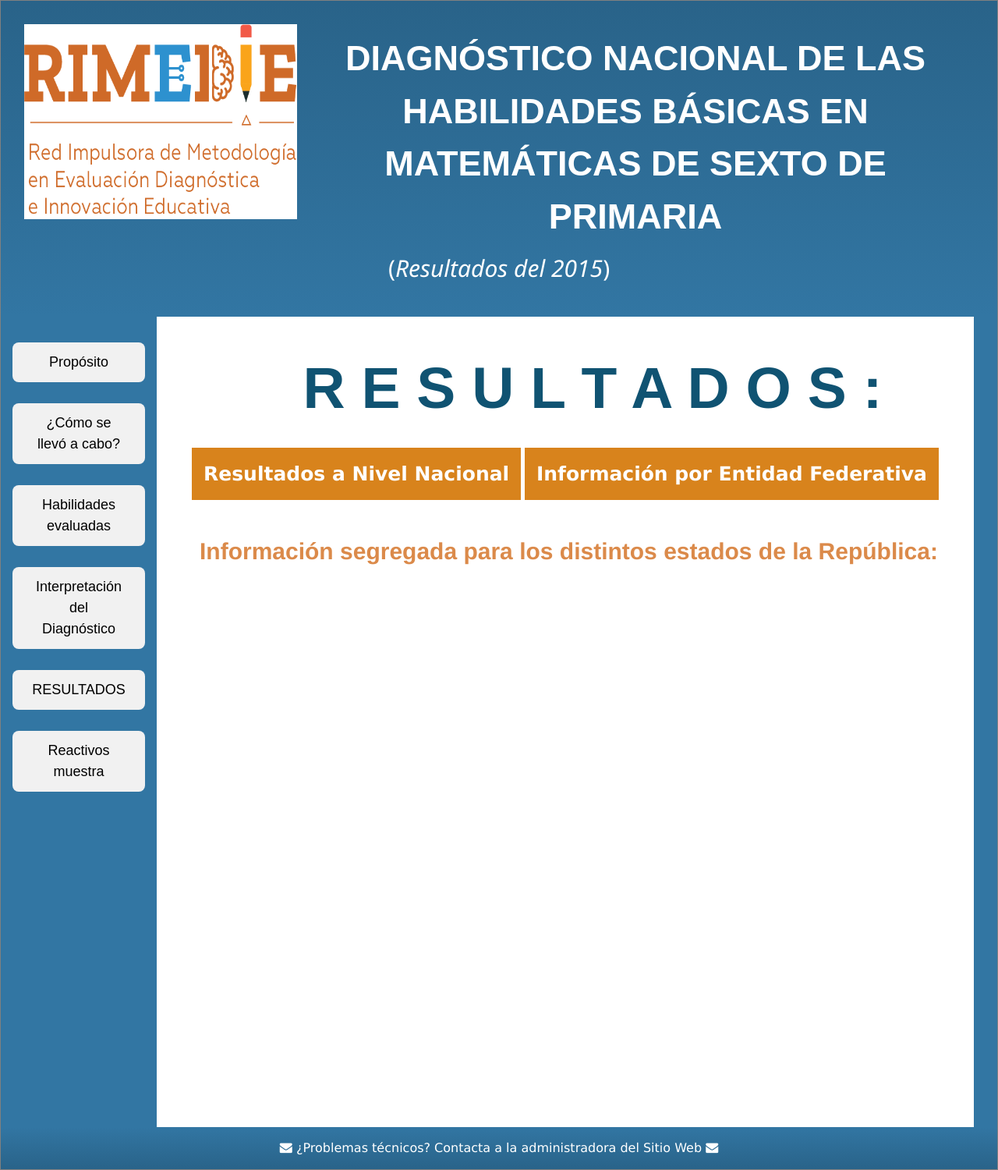
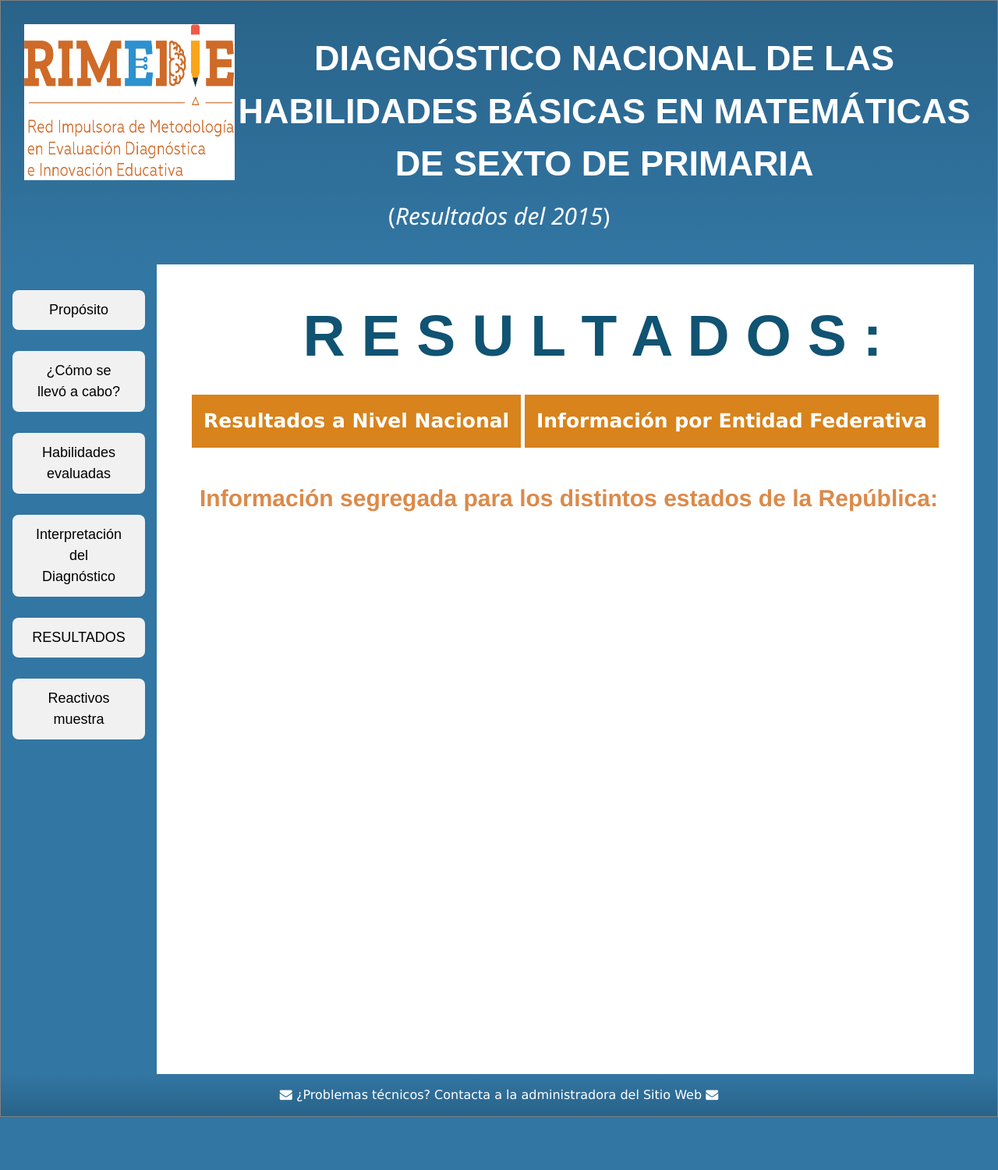
Before and after one commit to rimedie/rimedie.github.io, a Jekyll site: the page built from PLANEA-ELSEN_2015/1_Resultados_Estados.html, in a window 1280 px wide. Shown: the whole page at 78% size. Built offline with Jekyll 4.4.1, drawn with Linux system fonts in a browser that asks for light colours; after the commit the page ends 1432 px from its top, so only the background shows below that.

Commit message:
Update 1_Resultados.html

```diff
--- a/_layouts/1_Resultados.html
+++ b/_layouts/1_Resultados.html
@@ -209,7 +209,7 @@
 
 <div class="container">
 <header>
-	<a href="https://rimedie.github.io/"><img class='displayed' style="float:left; background:white;" height="250" width="350" src="/images_gral/rimedie_logo_small.png" alt="LogoRIMEDIE" ></a>
+	<a href="https://rimedie.github.io/"><img class='displayed' style="float:left; background:white;" height="200" width="270" src="/images_gral/rimedie_logo_small.png" alt="LogoRIMEDIE" ></a>
 	<h1 style="font-family: sans-serif; font-size:3em; font-weight:bold;">DIAGNÓSTICO NACIONAL DE LAS HABILIDADES BÁSICAS EN MATEMÁTICAS DE SEXTO DE PRIMARIA</h1>
 	<h2>(<i>Resultados del 2015</i>)</h2>
 </header>
```
